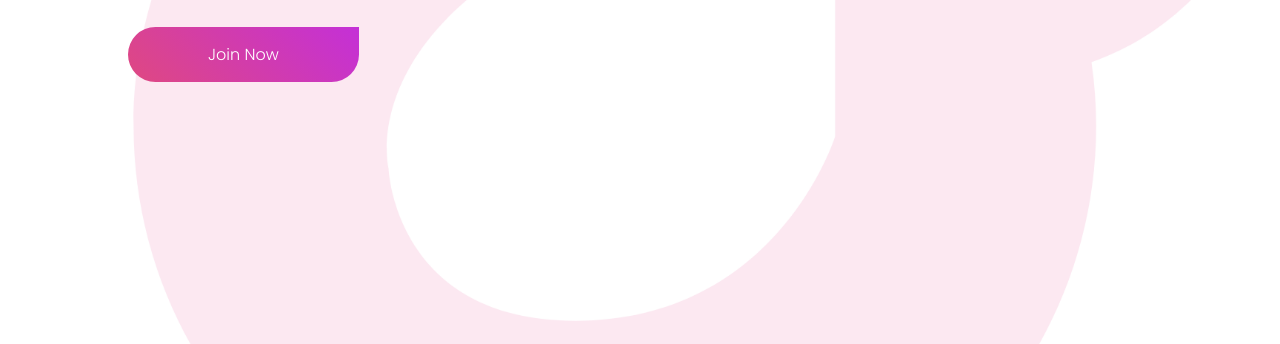
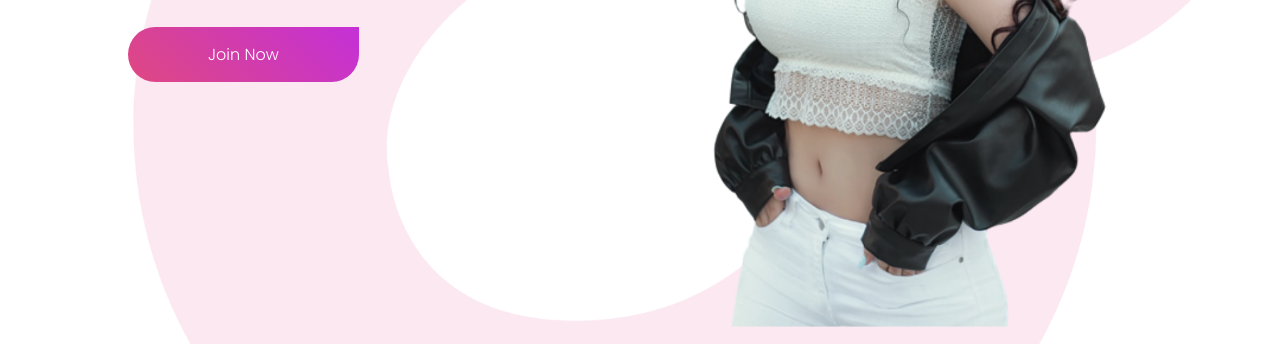
Before and after one commit to Jasur87/test2, a plain HTML site: page index.html in a window 1280 px wide. Shown: the part 456-800 px from the top of the page. Drawn offline with Linux system fonts and the light colour scheme; the site is published under a folder, as on GitHub Pages, so addresses that start at the root find nothing.

Commit message:
Update index.html

```diff
--- a/index.html
+++ b/index.html
@@ -36,7 +36,7 @@
       <a href="#" class="btn anim">Join Now</a>
     </div>
 
-    <img src="/images/pic.png" class="feature-img anim">
+    <img src="images/pic.png" class="feature-img anim">
   </div>
 </body>
 </html>
```
